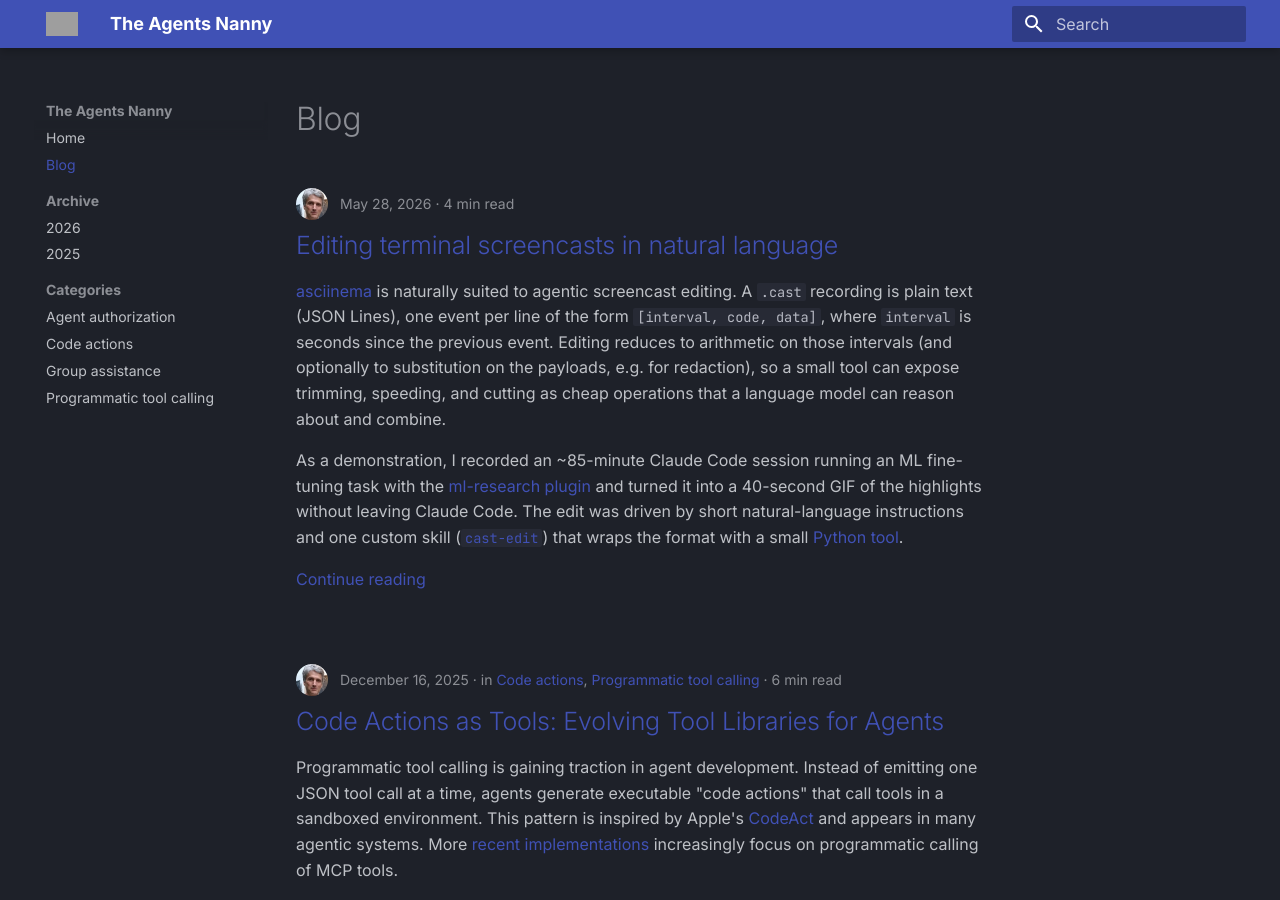
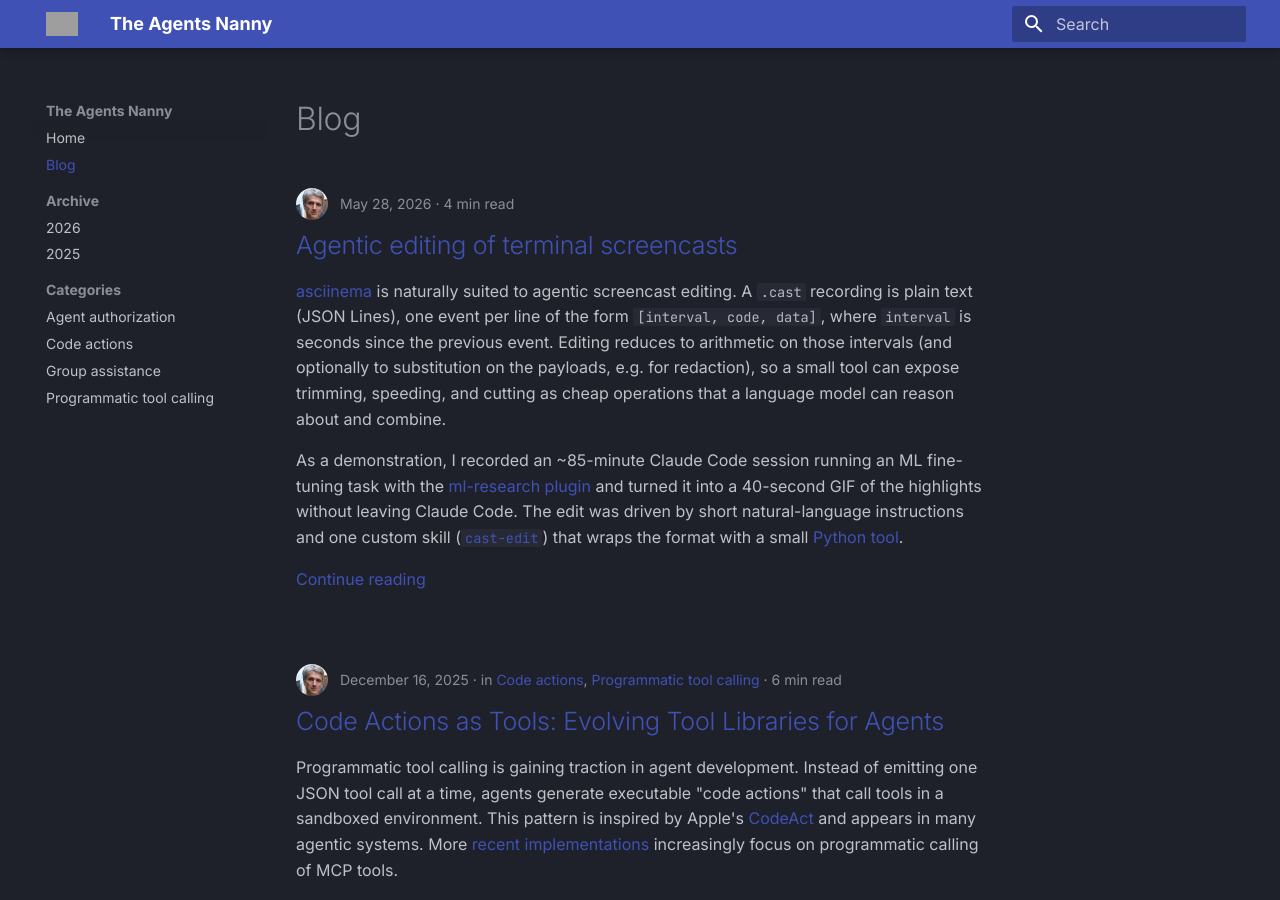
Before and after one commit to gradion-ai/agents-nanny, an MkDocs documentation site: the page built from docs/index.md, in a window 1280 px wide and 900 px high. Built offline with MkDocs 1.6.1 and Material for MkDocs 9.7.7, drawn with Linux system fonts in a browser that asks for light colours; grey boxes are pictures that could not be loaded.

Commit message:
Rename post title to 'Agentic editing of terminal screencasts'

```diff
--- a/docs/posts/agentic-screencast-editing.md
+++ b/docs/posts/agentic-screencast-editing.md
@@ -4,7 +4,7 @@ authors:
   - martin
 ---
 
-# Editing terminal screencasts in natural language
+# Agentic editing of terminal screencasts
 
 [asciinema](https://asciinema.org/) is naturally suited to agentic screencast editing. A `.cast` recording is plain text (JSON Lines), one event per line of the form `[interval, code, data]`, where `interval` is seconds since the previous event. Editing reduces to arithmetic on those intervals (and optionally to substitution on the payloads, e.g. for redaction), so a small tool can expose trimming, speeding, and cutting as cheap operations that a language model can reason about and combine.
 
```
